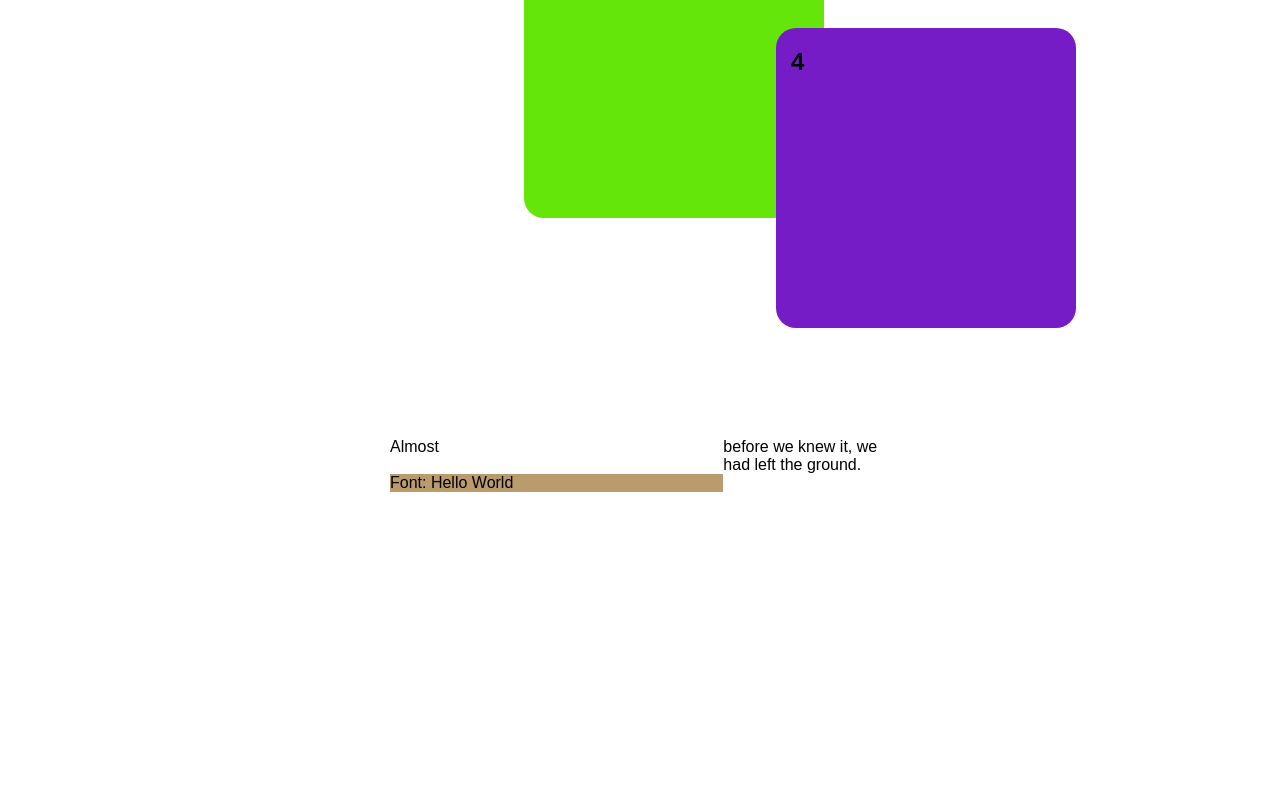
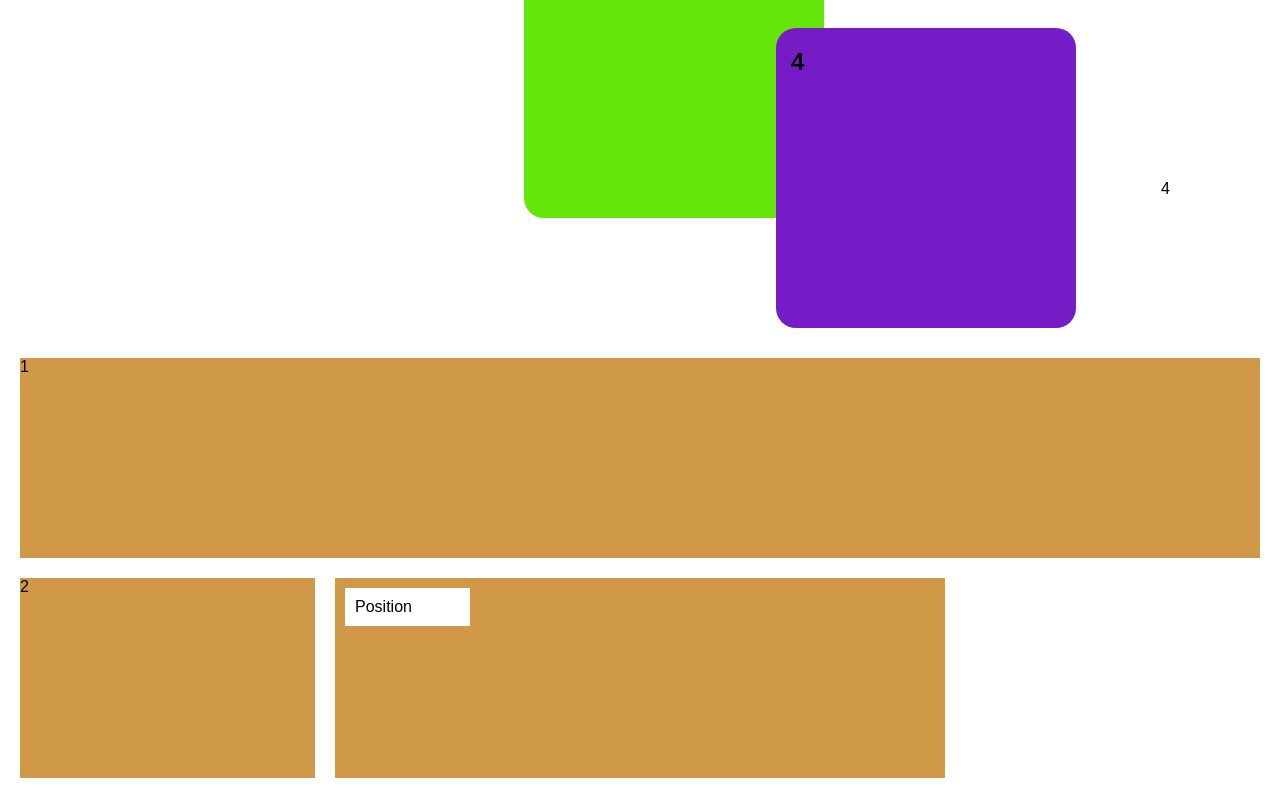
Before and after one commit to bdog72/css-grid-9, a React app: page / in a window 1280 px wide. Shown: the part 492-1290 px from the top of the page. Before the commit the page ends 1084 px from the top, so only its background shows below. Built offline with nearby package versions, Linux system fonts and the light colour scheme.

Commit message:
grid example

```diff
--- a/src/components/App.js
+++ b/src/components/App.js
@@ -11,8 +11,10 @@ export default class App extends Component {
         <div><h2>4</h2></div>
       </div>
       <div className='grid1'>
-        <span>Almost</span> before we knew it, we had left the ground.
-        <div className='font'>Font: Hello World</div>
+        <div>1</div>
+        <div>2</div>
+        <div><p className='ab'>Position</p></div>
+        <div>4</div>
       </div>
     </div>
   }
--- a/src/styles/screen.scss
+++ b/src/styles/screen.scss
@@ -55,13 +55,44 @@ body {
 }
 
 .grid1 {
-  margin: 100px auto;
-  width: 500px;
-  font: 300%;
+  margin-top: 20px;
   display: grid;
-  grid-template-columns: 2fr 1fr;
+  grid-template-columns: repeat(4, 1fr);
+  grid-auto-rows: 200px;
+  grid-gap: 20px;
+}
+
+.grid1 div:nth-child(1) {
+  grid-column: 1 / -1;
+}
+
+.grid1 div:nth-child(2) {
+  grid-column: 1;
+  grid-row: 2;
+}
+
+.grid1 div:nth-child(3) {
+  grid-column: 2 / span 2;
+  grid-row: 2;
+  position: relative;
+}
+
+.grid1 div:nth-child(4) {
+  grid-column: 4;
+  position: absolute;
+  background-color: white;
+  right: 100px;
+  bottom: 100px;
+  padding: 10px;
 }
 
 .grid1 div {
-  background-color: rgb(186, 155, 108);
+  background-color: rgb(208, 153, 71);
 }
+
+.ab {
+  padding: 10px;
+  background-color: white;
+  max-width: 125px;
+  margin: 10px;
+}
```
